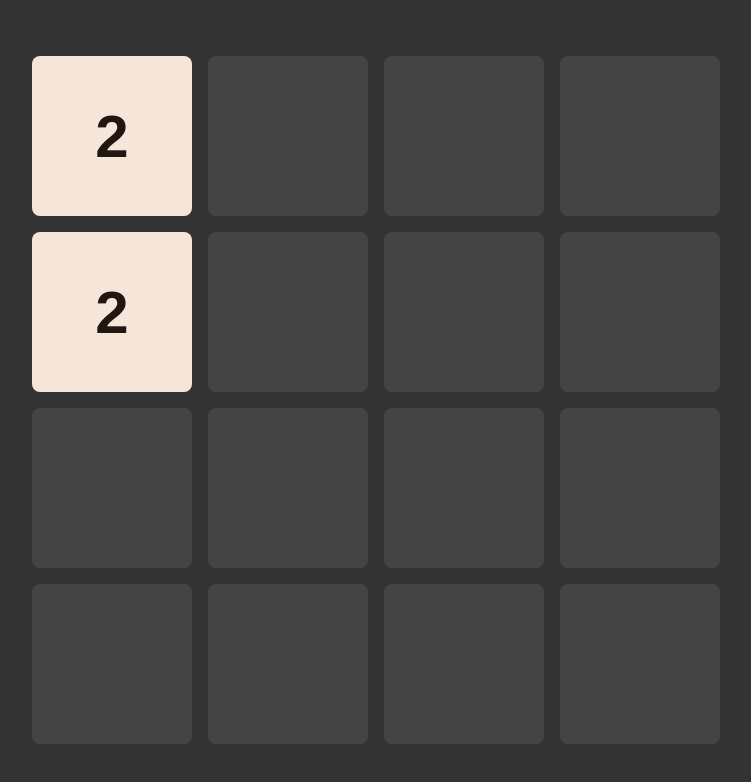
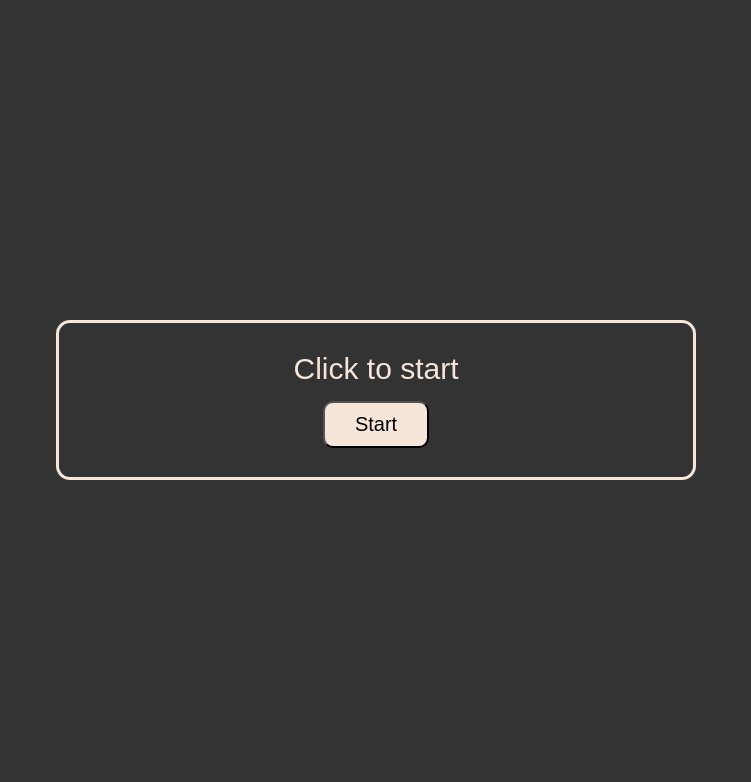
Before and after one commit to kam4atka/2048-ts, a website built with webpack: page index.html in a window 1280 px wide. Shown: the whole page, without its empty margins (264-1015 px from the left). Built offline with nearby package versions, Linux system fonts and the light colour scheme.

Commit message:
feat(component): Added Popup component

```diff
--- a/src/assets/css/style.css
+++ b/src/assets/css/style.css
@@ -51,3 +51,33 @@ body {
   animation: show 200ms;
   transition: 100ms;
 }
+
+.popup {
+  position: absolute;
+  top: 50%;
+  left: 50%;
+  transform: translate(-50%, -50%);
+  display: flex;
+  justify-content: center;
+  align-items: center;
+  flex-direction: column;
+  width: 50%;
+  height: 20%;
+  font-family: Arial, Helvetica, sans-serif;
+  background-color: #333333;
+  border: 3px solid #f6e6da;
+  border-radius: 14px;
+}
+
+.popup__message {
+  margin-bottom: 15px;
+  font-size: 30px;
+  color: #f6e6da;
+}
+
+.popup__button {
+  padding: 10px 30px;
+  font-size: 20px;
+  border-radius: 10px;
+  background-color: #f6e6da;
+}
--- /dev/null
+++ b/src/components/popup.ts
@@ -0,0 +1,36 @@
+import { ComponentInterface } from '../interface/component.interface';
+import { createElement } from '../utils/create-element';
+
+export default class Popup implements ComponentInterface {
+  private componentElement!: HTMLElement;
+
+  constructor(private message: string) {
+    this.componentElement = this.getElement();
+  }
+
+  get() {
+    return this.componentElement;
+  }
+
+  getTemplate(): string {
+    return `
+      <div class="popup">
+        <div class="popup__message">${this.message}</div>
+        <button class="popup__button" type="button">Start</button>
+      </div>
+      `;
+  }
+
+  getElement(): HTMLElement {
+    return createElement(this.getTemplate());
+  }
+
+  setButtonHandler(cb: () => void) {
+    const buttonElement = this.componentElement.querySelector('.popup__button');
+    buttonElement?.addEventListener('click', cb);
+  }
+
+  remove() {
+    this.componentElement.remove();
+  }
+}
--- a/src/presenter/board-presenter.ts
+++ b/src/presenter/board-presenter.ts
@@ -4,6 +4,7 @@ import GameService from '../service/game-service';
 import Board from '../components/board';
 import Cell from '../components/cell';
 import Tile from '../components/tile';
+import Popup from '../components/popup';
 import { getRandomValue } from '../utils/get-random-value';
 import { render } from '../utils/render';
 import { Direction, Keys } from '../const';
@@ -33,7 +34,7 @@ export default class BordPresenter {
   }
 
   init() {
-    this.renderBoard();
+    this.renderPopup();
   }
 
   bindLocalHandlers() {
@@ -81,6 +82,18 @@ export default class BordPresenter {
     render(tileEl, this.boardEl);
   }
 
+  renderPopup() {
+    const popupComponent = new Popup('Сlick to start');
+    const popupEl = popupComponent.get();
+
+    popupComponent.setButtonHandler(() => {
+      this.renderBoard();
+      popupComponent.remove();
+    });
+
+    render(popupEl, this.rootEl);
+  }
+
   getEmptyCell() {
     const emptyCells = this.cells.filter((cell) => cell.isEmpty());
     return getRandomValue(emptyCells);
```
